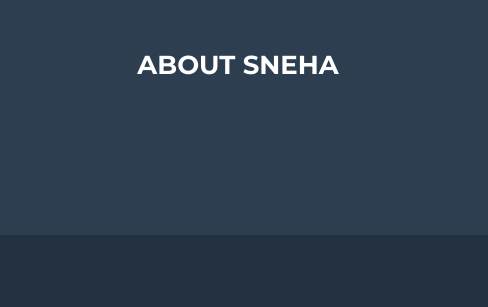
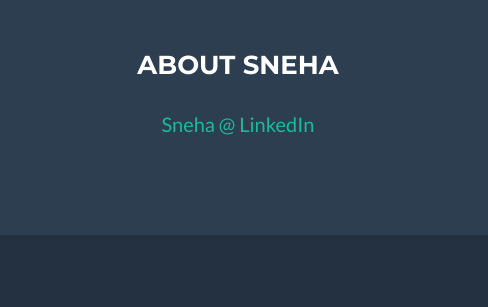
Before and after one commit to snehacb/snehacb.github.io, a plain HTML site: page index.html in a window 1280 px wide. Shown: the part 3141-3448 px from the top of the page, 792-1280 px from the left. Drawn offline with nearby package versions, Linux system fonts and the light colour scheme.

Commit message:
about linkedin

```diff
--- a/index.html
+++ b/index.html
@@ -270,7 +270,7 @@
                     </div>
                     <div class="footer-col col-md-4">
                         <h3>About Sneha</h3>
-                        <p></p>
+                        <p><a href="https://www.linkedin.com/in/snehachandrababu">Sneha @ LinkedIn</a></p>
                     </div>
                 </div>
             </div>
```
